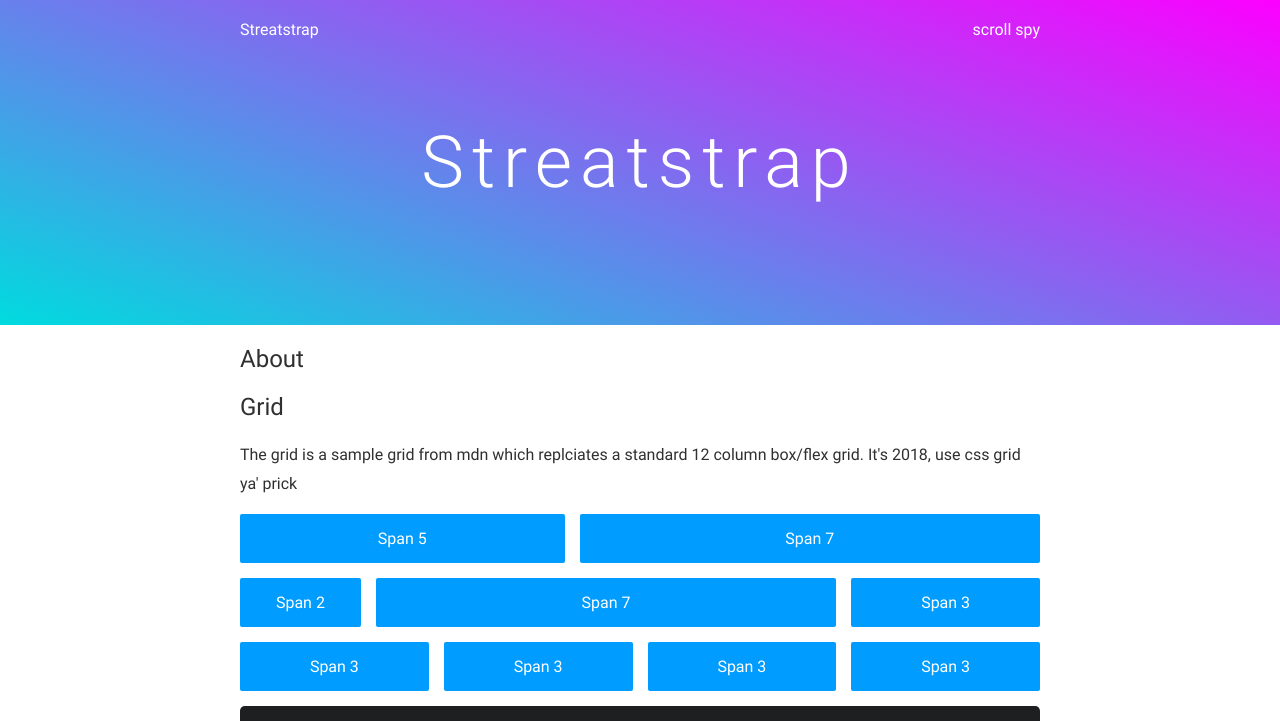
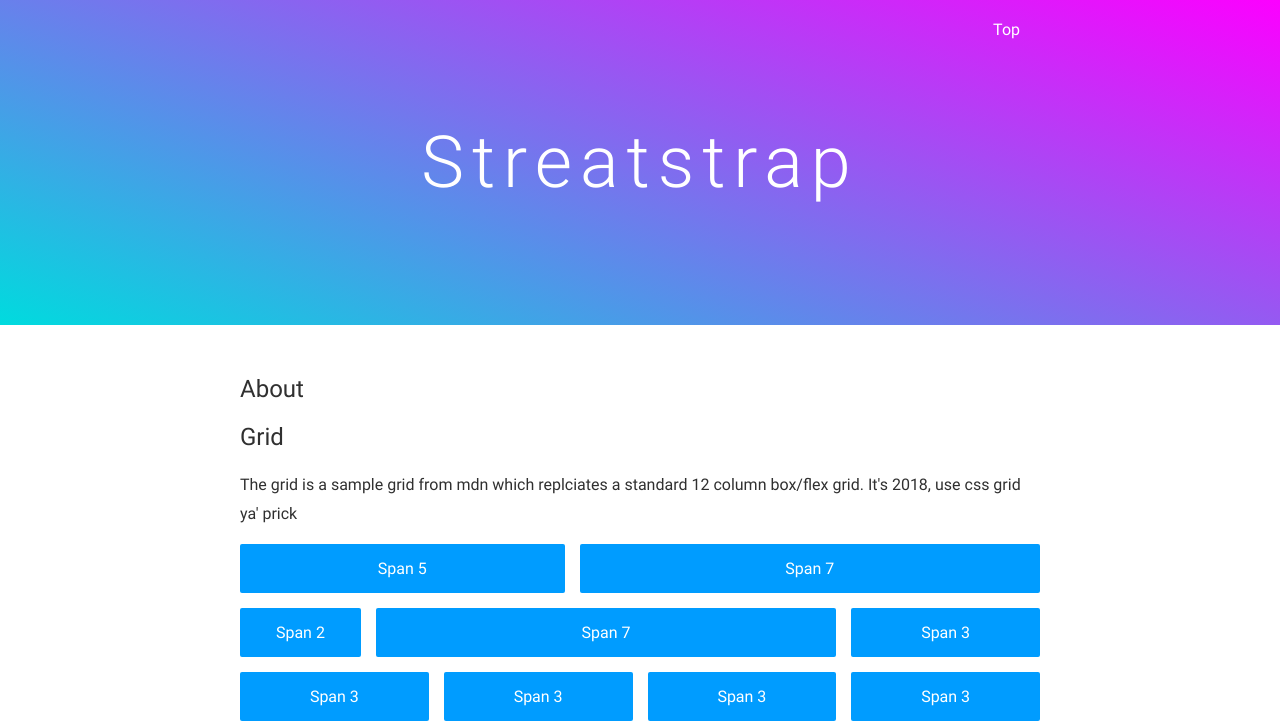
Before and after one commit to StreatCodes/refraction, a website: page index.html in a window 1280 px wide. Shown: the top 721 px of the page. Drawn offline with nearby package versions, Linux system fonts and the light colour scheme; files that its build step writes are made by us from their sources.

Commit message:
Add some scroll spy stuff, initial dropdown stuff

```diff
--- a/helper.js
+++ b/helper.js
@@ -5,9 +5,16 @@ window.addEventListener('scroll', () => {
 		document.getElementById('nav').classList.remove('floating');
 	}
 
-	const spies = document.querySelectorAll('[spy]');
+	let spies = document.querySelectorAll('[spy]');
+	// spies.sort((a,b) => {return a.getBoundingClientRect().top - b.getBoundingClientRect().top});
+	let currentSpied = null;
 
 	for(let spy of spies) {
-		console.log(spy.getAttribute('spy'));
+		if(spy.getBoundingClientRect().top - 100 < 0) {
+			currentSpied = spy;
+		} else {
+			break;
+		}
 	}
+	document.getElementById('spy').innerText = currentSpied.getAttribute('spy');
 });
--- a/index.html
+++ b/index.html
@@ -38,10 +38,17 @@
 	<nav id="nav">
 		<div class="nav-wrap">
 			<div class="left">
-				<a>Streatstrap</a>
 			</div>
 			<div class="right">
-				<a>scroll spy</a>
+				<div class="dropdown">
+					<a id="spy">Top</a>
+					<div class="children">
+						<a>scroll spy</a>
+						<a>scroll spy</a>
+						<a>scroll spy</a>
+						<a>scroll spy</a>
+					</div>
+				</div>
 			</div>
 		</div>
 	</nav>
--- a/src/main.css
+++ b/src/main.css
@@ -20,6 +20,10 @@ p {
 	line-height: 180%;
 }
 
+a{
+	cursor: pointer;
+}
+
 strong {
 	font-weight: 500;
 }
@@ -27,6 +31,7 @@ strong {
 header {
 	background: linear-gradient(20deg, #00dbde, #fc00ff);
 	padding:  120px 20px 120px;
+	margin-bottom: 30px;
 }
 
 header > h1 {
--- a/src/nav.css
+++ b/src/nav.css
@@ -6,7 +6,6 @@ nav {
     right: 0;
     display: flex;
     justify-content: space-between;
-    padding: 20px;
     top: 0;
     box-shadow: 0px 0px 0px 0px #93939333;
     transition: padding 200ms, box-shadow 200ms, background-color 200ms, color 200ms;
@@ -16,7 +15,7 @@ nav.floating {
     background-color: rgba(255, 255, 255, 1);
     color: var(--black);
     box-shadow: 0px 1px 5px 1px #93939333;
-    padding: 30px 20px;
+    padding: 10px 0;
     z-index: 10;
 }
 
@@ -26,3 +25,20 @@ nav>div.nav-wrap {
     display: flex;
     justify-content: space-between;
 }
+nav>div.nav-wrap a {
+    padding: 20px;
+    display: block;
+}
+
+div.dropdown {
+    position: relative;
+}
+
+div.dropdown>div.children {
+    position: absolute;
+    top: 100%;
+    display: none;
+}
+div.dropdown:hover>div.children {
+    display: block;
+}
```
